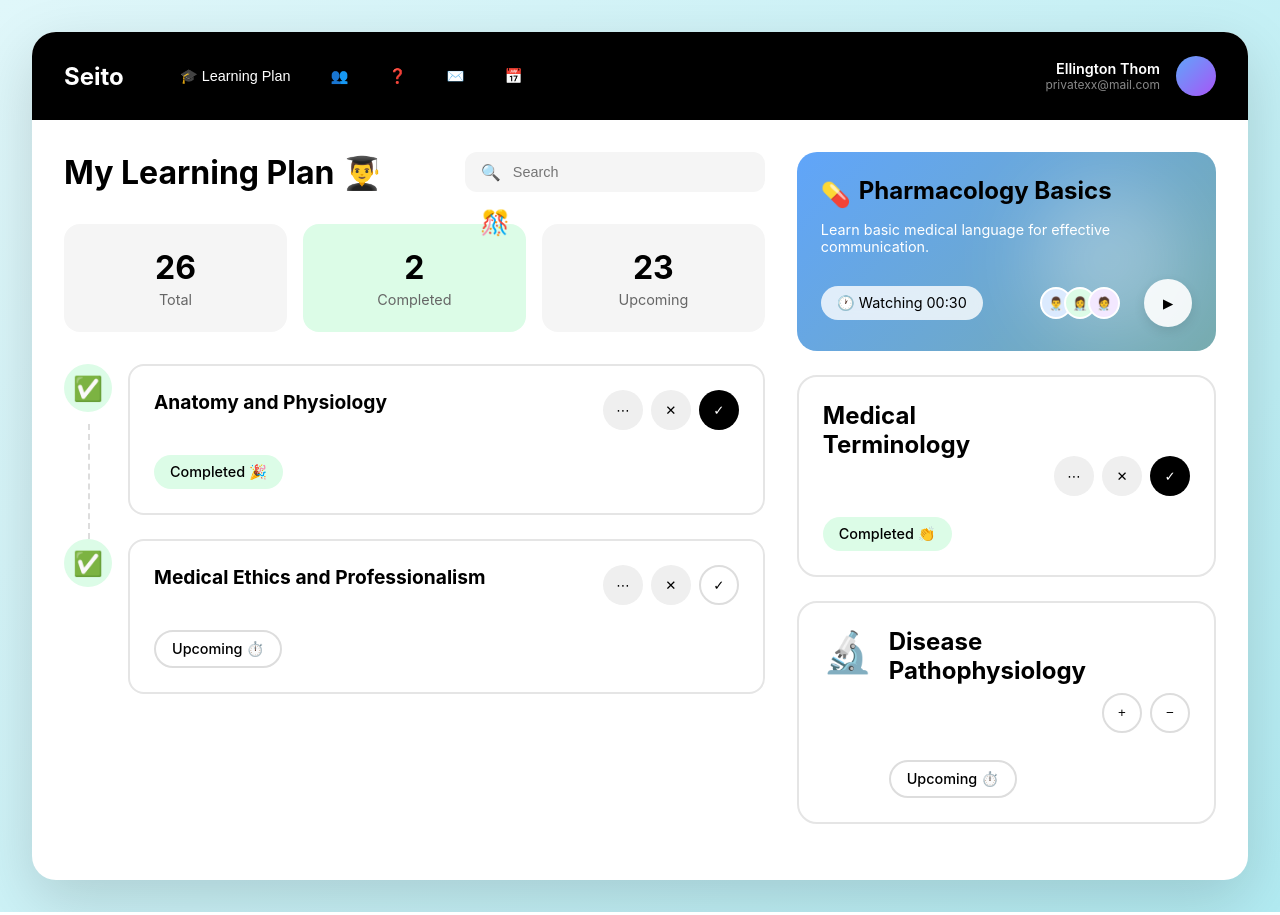
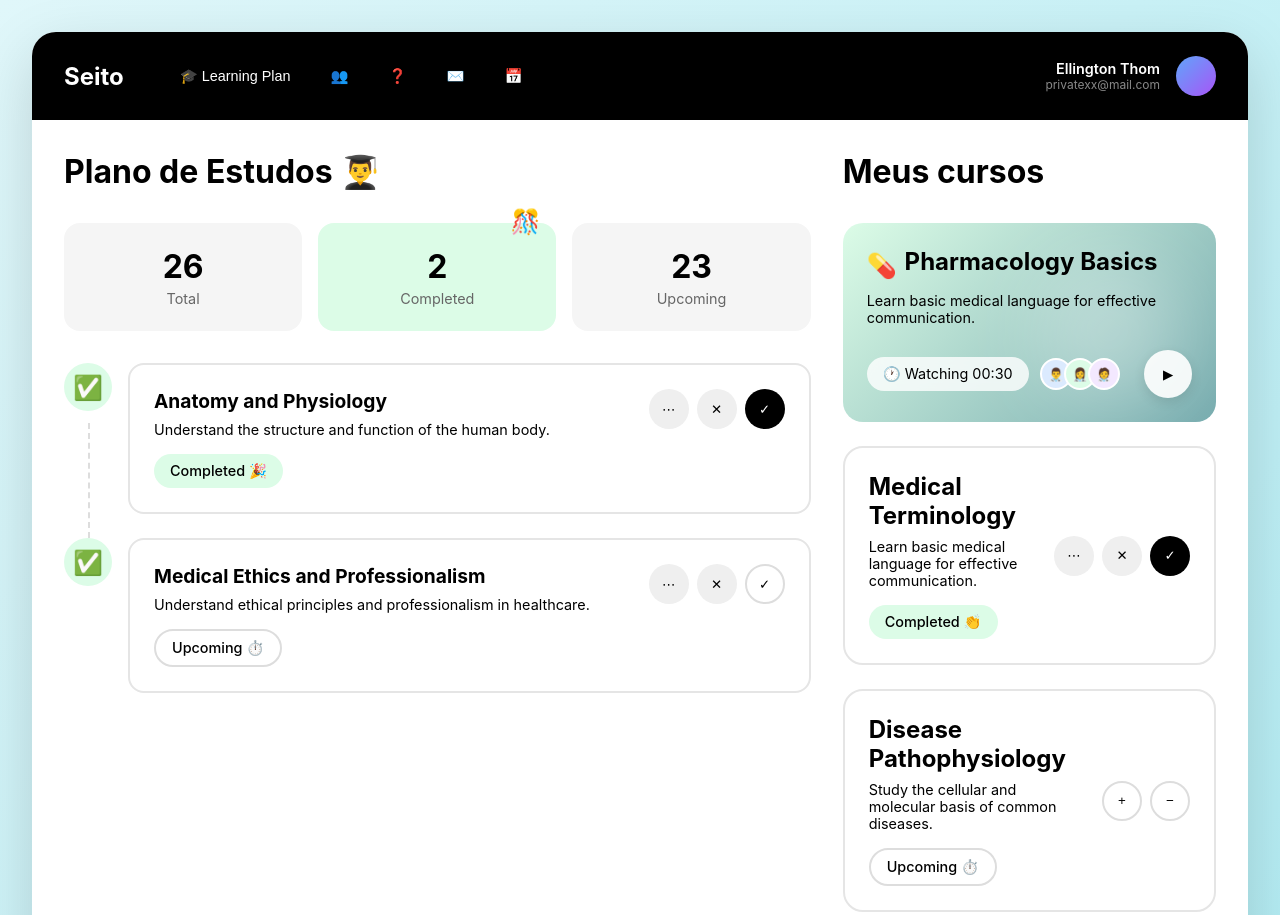
Before and after one commit to ProgmRuanSilva/seito, a plain HTML site: page index.html in a window 1280 px wide. Shown: the top 915 px of the page. Drawn offline with Linux system fonts and the light colour scheme.

Commit message:
💄 (feat): Enhance color pallete + Add courses section on dashboard

```diff
--- a/assets/css/index.css
+++ b/assets/css/index.css
@@ -145,7 +145,7 @@ body {
 }
 
 .course-card.pharmacology {
-  background: linear-gradient(135deg, #60a5fa 0%, #76abae 100%);
+  background: linear-gradient(135deg, #dcfce7 0%, #76abae 100%);
   border: none;
   position: relative;
   overflow: hidden;
@@ -215,7 +215,6 @@ body {
 }
 
 .course-description {
-  color: #fff;
   font-size: 0.9rem;
   margin-bottom: 1rem;
 }
--- a/index.html
+++ b/index.html
@@ -14,10 +14,10 @@
       <div class="main-content">
         <div class="left-column">
           <div class="learning-plan-header">
-            <h1 class="section-title">My Learning Plan 👨‍🎓</h1>
-            <div class="search-box">
-              <input type="text" placeholder="Search" />
-            </div>
+            <h1 class="section-title">Plano de Estudos 👨‍🎓</h1>
+            <!-- <div class="search-box"> -->
+            <!--   <input type="text" placeholder="Search" /> -->
+            <!-- </div> -->
           </div>
 
 
@@ -97,6 +97,10 @@
         </div>
 
         <div class="right-column">
+          <div class="learning-plan-header">
+            <h1 class="section-title ">Meus cursos </h1>
+          </div>
+
           <div class="course-card pharmacology">
             <div class="relative-z1">
               <div class="flex-center mb-half">
@@ -143,7 +147,7 @@
 
           <div class="course-card">
             <div class="course-header">
-              <span style="font-size: 2.5rem">🔬</span>
+              <!-- <span style="font-size: 2.5rem">🔬</span> -->
               <div class="course-content">
                 <h3 class="course-title">Disease Pathophysiology</h3>
                 <p class="course-description">
```
